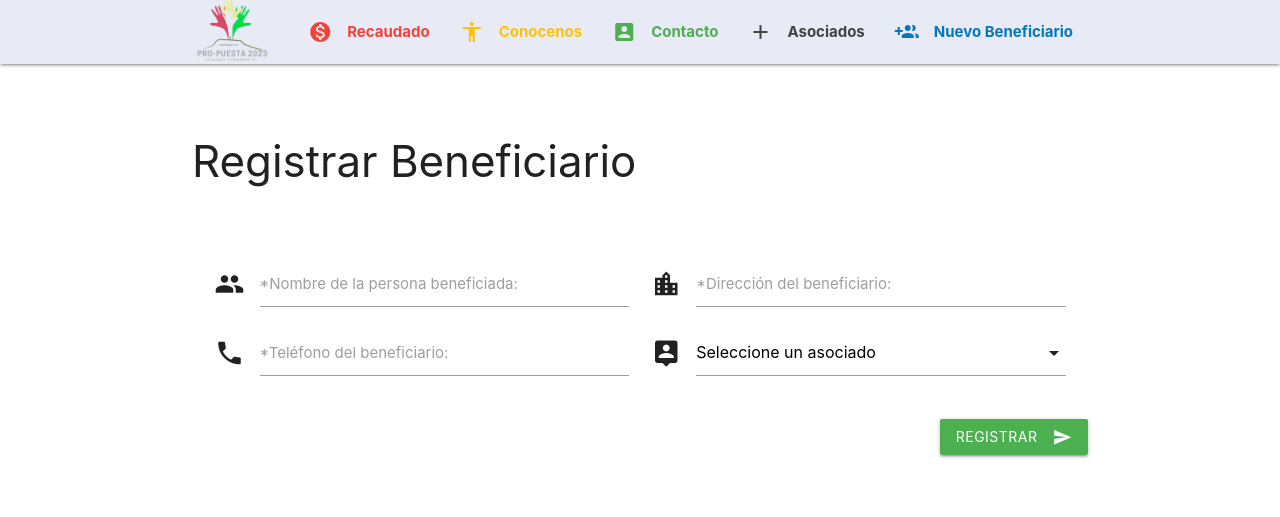
After one commit to SIC-Sistema/Pro-puesta2023, a PHP site: page /views/new_beneficiario.php in a window 1280 px wide. The commit adds this page. Shown: the top 517 px of the page. Run offline with PHP 8.4, Linux system fonts and the light colour scheme; data that the repository does not hold is empty.

Commit message:
Beneficiarios

```diff
--- a/views/nav.php
+++ b/views/nav.php
@@ -28,11 +28,10 @@ $Hoy = date('Y-m-d');
 			</a>
 			<ul class="right hide-on-med-and-down">
 				<li><a class='dropdown-button red-text' href="home.php#Recaudado-1"><i class="material-icons left">monetization_on</i><b>Recaudado</b> </a></li>
-
 				<li><a class='dropdown-button amber-text' href="home.php#Conocenos-2"><i class="material-icons left">accessibility</i><b>Conocenos</b></a></li>
-
  				<li><a class='dropdown-button green-text' href="home.php#Contacto-3"><i class="material-icons left">account_box</i><b>Contacto</b> </a></li>
  				<li><a class='dropdown-button grey-text text-darken-3' href="new_asociado.php"><i class="material-icons left">add</i><b>Asociados</b> </a></li>
+				<li><a class='dropdown-button light-blue-text text-darken-3' href="new_beneficiario.php"><i class="material-icons left">group_add</i><b>Nuevo Beneficiario</b> </a></li>
 			</ul>
 		</div>
 	</nav>
@@ -49,6 +48,8 @@ $Hoy = date('Y-m-d');
 		<li><a class='dropdown-button indigo-text' href="home.php#Contacto-3"><i class="material-icons left">account_box</i><b>Contacto</b> </a></li>
 
  		<li><a class='dropdown-button indigo-text' href="new_asociado.php"><i class="material-icons left">add</i><b>Asociados</b> </a></li>
+
+		<li><a class='dropdown-button indigo-text' href="new_beneficiario.php"><i class="material-icons left">group_add</i><b>Nuevo Beneficiario</b> </a></li>
 	</ul>
 	<?php
 	include('../views/modals.php');
--- /dev/null
+++ b/views/new_beneficiario.php
@@ -0,0 +1,114 @@
+<html>
+    <head>
+        <title> SIC | Nuevo Beneficiario </title>
+        <?php
+            //INCLUIMOS EL ARCHIVO QUE CONTIENE LA BARRA DE NAVEGACION TAMBIEN TIENE (scripts, conexion, modals)
+            include('nav.php');
+        ?>
+        <script>
+            //FUNCION QUE HACE LA INSERCION DEL ASOCIADO
+            function insert_beneficiario() {
+
+                //PRIMERO VAMOS Y BUSCAMOS EN ESTE MISMO ARCHIVO LA INFORMCION REQUERIDA Y LA ASIGNAMOS A UNA VARIABLE
+                var textoNombreBeneficiario = $("input#nombre_beneficiario").val();
+                var textoTelefono = $("input#telefono_beneficiario").val();
+                var textoDireccion = $("input#direccion_beneficiario").val();
+                var textoAsociado = $("select#asociado").val();
+                // CREAMOS CONDICIONES QUE SI SE CUMPLEN MANDARA MENSAJES DE ALERTA EN FORMA DE TOAST
+                //SI SE CUMPLEN LOS IF QUIERE DECIR QUE NO PASA LOS REQUISITOS MINIMOS DE LLENADO...
+                if (textoNombreBeneficiario == "") {
+                M.toast({html: 'El campo Nombre se encuentra vacío.', classes: 'rounded'});
+                }else if (textoTelefono == "") {
+                M.toast({html: 'El campo Telefono se encuentra vacío.', classes: 'rounded'});
+                }else if (textoDireccion == "") {
+                M.toast({html: 'El campo Dirección se encuentra vacío.', classes: 'rounded'});
+                }else if (textoDireccion == "") {
+                M.toast({html: 'El campo Dirección se encuentra vacío.', classes: 'rounded'});
+                }else {
+                    //SI LOS IF NO SE CUMPLEN QUIERE DECIR QUE LA INFORMACION CUENTA CON TODO LO REQUERIDO
+                    //MEDIANTE EL METODO POST ENVIAMOS UN ARRAY CON LA INFORMACION AL ARCHIVO EN LA DIRECCION "../php/control_asociados.php"
+                    $.post("../php/control_beneficiarios.php", {
+                        //Cada valor se separa por una ,
+                        accion: 0,
+                        valorNombreBeneficiario: textoNombreBeneficiario,
+                        valorTelefono: textoTelefono,
+                        valorDireccion: textoDireccion,
+                        valorAsociado: textoAsociado,
+                    }, function(mensaje) {
+                        //SE CREA UNA VARIABLE LA CUAL TRAERA EN TEXTO HTML LOS RESULTADOS QUE ARROJE EL ARCHIVO AL CUAL SE LE ENVIO LA INFORMACION "control_asociados.php"
+                        $("#resultado_insert").html(mensaje);
+                    });
+                }//FIN else CONDICIONES
+            };//FIN function
+        </script>
+    </head>
+    <main>
+        <body>
+            <!-- DENTRO DE ESTE DIV VA TODO EL CONTENIDO Y HACE QUE SE VEA AL CENTRO DE LA PANTALLA.-->
+            <div class="container"><br><br>
+            <!--    //////    TITULO    ///////   -->
+            <div class="row" >
+                <h3 class="hide-on-med-and-down">Registrar Beneficiario</h3>
+                <h5 class="hide-on-large-only">Registrar Beneficiario</h5>
+            </div>
+            <div class="row" >
+            <!-- CREAMOS UN DIV EL CUAL TENGA id = "resultado_insert"  PARA QUE EN ESTA PARTE NOS MUESTRE LOS RESULTADOS EN TEXTO HTML DEL SCRIPT EN FUNCION  -->
+            <div id="resultado_insert"></div>
+            <div class="row">
+                <!-- FORMULARIO EL CUAL SE MUETRA EN PANTALLA .-->
+                <form class="row col s12">
+                    <!-- DIV QUE SEPARA A DOBLE COLUMNA PARTE IZQ.-->
+                    <div class="col s12 m6 l6">
+                        <br>
+                        <div class="input-field">
+                            <i class="material-icons prefix">people</i>
+                            <input id="nombre_beneficiario" type="text" class="validate" data-length="50" required>
+                            <label for="nombre_beneficiario">*Nombre de la persona beneficiada:</label>
+                        </div>
+                        <div class="input-field">
+                            <i class="material-icons prefix">phone</i>
+                            <input id="telefono_beneficiario" type="text" class="validate" data-length="30" required>
+                            <label for="telefono_beneficiario">*Teléfono del beneficiario:</label>
+                        </div>
+                    </div>
+                    <!-- DIV DOBLE COLUMNA EN ESCRITORIO PARTE DERECHA -->
+                    <div class="col s12 m6 l6">
+                        <br>
+                        <div class="input-field">
+                            <i class="material-icons prefix">location_city</i>
+                            <input id="direccion_beneficiario" type="text" class="validate" data-length="60" required>
+                            <label for="direccion_beneficiario">*Dirección del beneficiario:</label>
+                        </div>
+                        <!-- CAJA DE SELECCION DE ASOCIADOS -->
+                        <div class="input-field">
+                            <i class="material-icons prefix">person_pin</i>
+                            <select id="asociado" name="asociado" class="validate">
+                                <!--OPTION PARA QUE LA SELECCION QUEDE POR DEFECTO VACIA-->
+                                <option value="0" select>Seleccione un asociado</option>
+                                <?php
+                                // REALIZAMOS LA CONSULTA A LA BASE DE DATOS MYSQL Y GUARDAMOS EN FORMARTO ARRAY EN UNA VARIABLE $consulta
+                                $consulta = mysqli_query($conn,"SELECT * FROM asociados");
+                                //VERIFICAMOS QUE LA VARIABLE SI CONTENGA INFORMACION
+                                if (mysqli_num_rows($consulta) == 0) {
+                                    echo '<script>M.toast({html:"No se encontraron asociados.", classes: "rounded"})</script>';
+                                }else{
+                                    //RECORREMOS UNO A UNO LOS ARTICULOS CON EL WHILE
+                                    while($asociados = mysqli_fetch_array($consulta)) {
+                                    //Output
+                                        ?>
+                                        <option value="<?php echo $asociados['id'];?>"><?php echo $asociados['nombre'];// MOSTRAMOS LA INFORMACION HTML?></option>-->
+                                        <?php
+                                    }//FIN while
+                                }//FIN else
+                                ?>
+                            </select>
+                        </div>
+                    </div>
+                </form>
+                <!-- BOTON QUE MANDA LLAMAR EL SCRIPT PARA QUE EL SCRIPT HAGA LO QUE LA FUNCION CONTENGA -->
+                <a onclick="insert_beneficiario();" class="waves-effect waves-light btn green right"><i class="material-icons right">send</i>REGISTRAR</a>
+            </div>
+            </div><br>
+        </body>
+    </main>
+</html>
```
Also changed, not shown: php/control_beneficiarios.php (added, +165 -0 lines).
